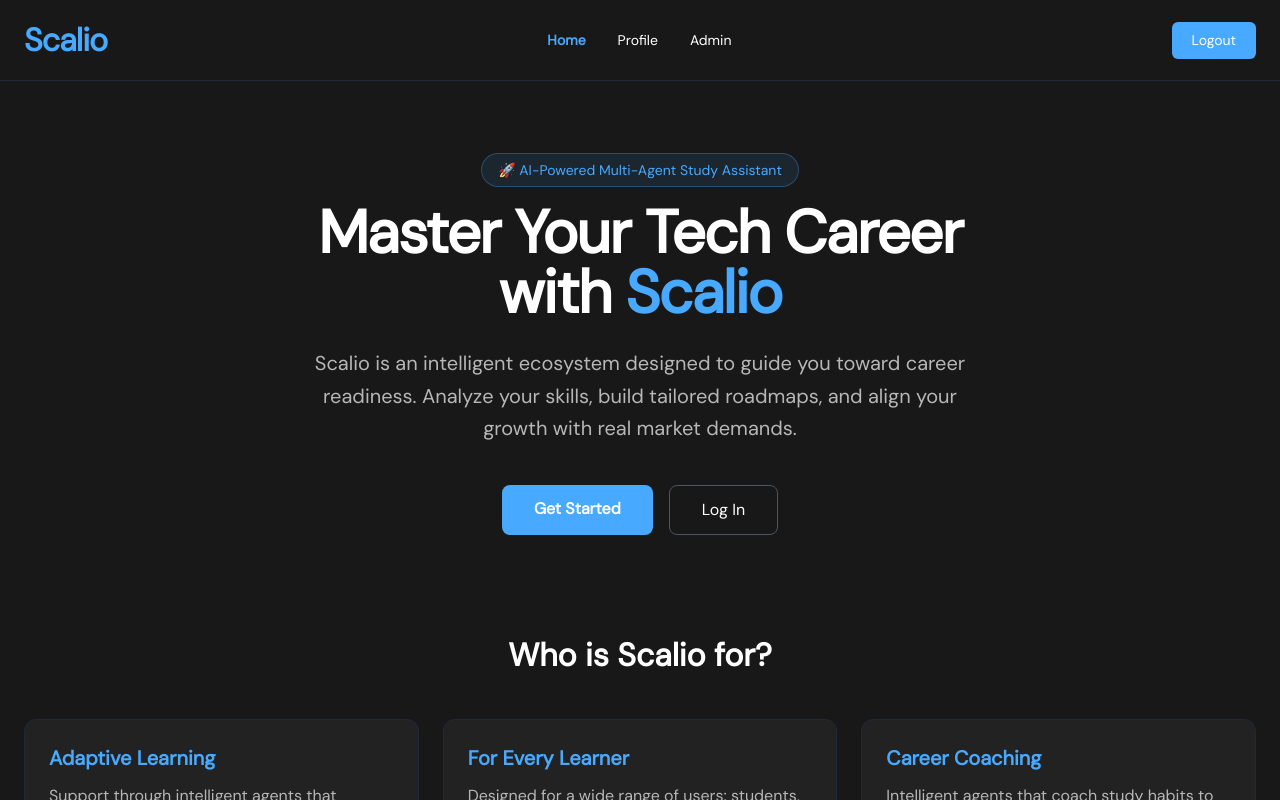
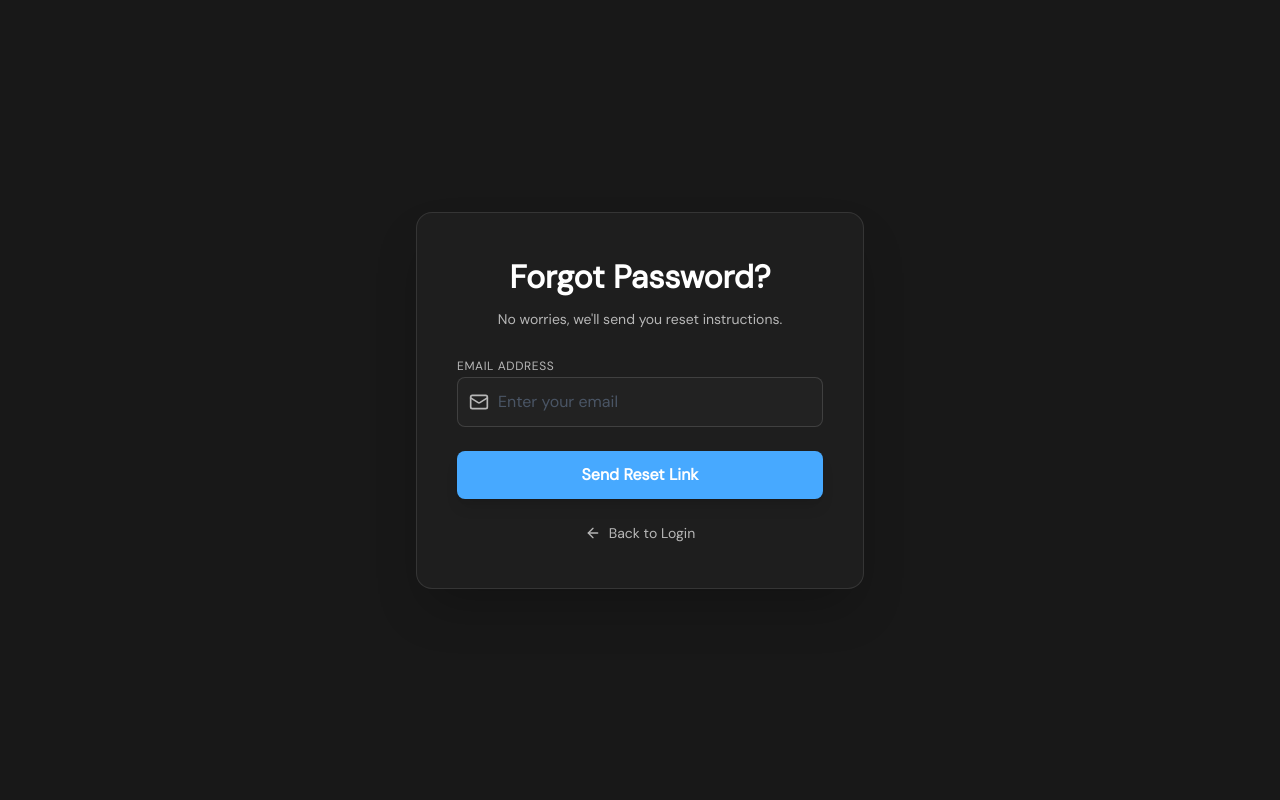
Before and after one commit to blckzr/Scalio, a React (Vite) app in the folder client/: page /forgot-password in a window 1280 px wide. Before the commit this address led to /. Shown: the top 800 px of the page. Built offline with nearby package versions, Linux system fonts and the light colour scheme.

Commit message:
[feat] added forgot password page

```diff
--- a/client/src/App.tsx
+++ b/client/src/App.tsx
@@ -4,6 +4,7 @@ import ProtectedRoute from "./components/ProtectedRoutes";
 import HomePage from "./pages/HomePage";
 import LoginPage from "./pages/auth/LoginPage";
 import RegistrationPage from "./pages/auth/RegistrationPage";
+import ForgotPasswordPage from "./pages/auth/ForgotPassword";
 
 // ---------------------------------------------
 // MOCK AUTH STATE (Replace this with real logic later)
@@ -20,6 +21,7 @@ function App() {
       {/* --- PUBLIC ROUTES (Login/Register) --- */}
       <Route path="/login" element={<LoginPage />} />
       <Route path="/registration" element={<RegistrationPage />} />
+      <Route path="/forgot-password" element={<ForgotPasswordPage />} />
 
       {/* --- PROTECTED ROUTES (Must be logged in) --- */}
       <Route element={<ProtectedRoute isAllowed={user.isConnected} />}>
--- /dev/null
+++ b/client/src/pages/auth/ForgotPassword.tsx
@@ -0,0 +1,127 @@
+import { useState } from "react";
+import { Link } from "react-router-dom";
+import { Mail, ArrowLeft, CheckCircle } from "lucide-react";
+
+const ForgotPasswordPage = () => {
+  const [email, setEmail] = useState("");
+  const [isSubmitted, setIsSubmitted] = useState(false);
+
+  const handleSubmit = (e: React.FormEvent) => {
+    e.preventDefault();
+    // TODO: Connect this to your Backend API later
+    // Example: await api.post('/auth/forgot-password', { email });
+    console.log("Reset link requested for:", email);
+
+    // Simulate success for UI demo
+    setIsSubmitted(true);
+  };
+
+  return (
+    // 1. Global Dark Background (Matches Login)
+    <div className="min-h-screen flex items-center justify-center relative overflow-hidden p-4 bg-background">
+      {/* Decorative Glows */}
+      <div className="absolute top-0 left-0 w-full h-full overflow-hidden -z-10">
+        <div className="absolute -top-20 -left-20 w-96 h-96 bg-primary/10 rounded-full blur-3xl"></div>
+        <div className="absolute bottom-0 right-0 w-80 h-80 bg-accent/5 rounded-full blur-3xl"></div>
+      </div>
+
+      {/* 2. Main Card */}
+      <div className="w-full max-w-md bg-[#1e1e1e] border border-white/10 rounded-2xl shadow-2xl overflow-hidden relative z-10 p-8 md:p-10">
+        {/* State 1: Success Message (After sending) */}
+        {isSubmitted ? (
+          <div className="text-center space-y-6">
+            <div className="w-16 h-16 bg-green-500/10 rounded-full flex items-center justify-center mx-auto">
+              <CheckCircle size={32} className="text-green-500" />
+            </div>
+            <div>
+              <h2 className="text-heading font-bold text-secondary mb-2">
+                Check your email
+              </h2>
+              <p className="text-accent text-sm">
+                We've sent a password reset link to <br />
+                <span className="text-secondary font-medium">{email}</span>
+              </p>
+            </div>
+            <button
+              onClick={() => setIsSubmitted(false)} // Reset to try again demo
+              className="w-full bg-[#222] border border-white/10 text-secondary hover:bg-[#2a2a2a] font-medium py-3 rounded-lg transition-colors"
+            >
+              Resend email
+            </button>
+            <div className="pt-2">
+              <Link
+                to="/login"
+                className="flex items-center justify-center text-sm text-accent hover:text-white transition-colors gap-2"
+              >
+                <ArrowLeft size={16} />
+                Back to Login
+              </Link>
+            </div>
+          </div>
+        ) : (
+          // State 2: Input Form (Default)
+          <div className="space-y-6">
+            <div className="text-center">
+              <h1 className="text-heading font-bold text-secondary mb-2">
+                Forgot Password?
+              </h1>
+              <p className="text-accent text-sm">
+                No worries, we'll send you reset instructions.
+              </p>
+            </div>
+
+            <form onSubmit={handleSubmit} className="space-y-6">
+              {/* Email Input */}
+              <div className="space-y-2">
+                <label
+                  htmlFor="email"
+                  className="text-xs font-medium text-accent uppercase tracking-wider"
+                >
+                  Email Address
+                </label>
+                <div className="relative group">
+                  <div className="absolute inset-y-0 left-0 pl-3 flex items-center pointer-events-none">
+                    <Mail
+                      size={20}
+                      className="text-accent group-focus-within:text-primary transition-colors"
+                    />
+                  </div>
+                  <input
+                    id="email"
+                    type="email"
+                    required
+                    value={email}
+                    onChange={(e) => setEmail(e.target.value)}
+                    placeholder="Enter your email"
+                    className="input-field" // Uses your custom class
+                  />
+                </div>
+              </div>
+
+              {/* Submit Button */}
+              <button
+                type="submit"
+                className="w-full bg-primary hover:bg-blue-400 text-white font-bold py-3 rounded-lg shadow-lg hover:shadow-primary/20 transition-all transform hover:-translate-y-0.5"
+              >
+                Send Reset Link
+              </button>
+            </form>
+
+            {/* Back to Login Link */}
+            <div className="text-center">
+              <Link
+                to="/login"
+                className="inline-flex items-center text-sm text-accent hover:text-white transition-colors gap-2 hover:underline underline-offset-4"
+              >
+                <ArrowLeft size={16} />
+                Back to Login
+              </Link>
+            </div>
+          </div>
+        )}
+      </div>
+    </div>
+  );
+};
+
+export default ForgotPasswordPage;
```
